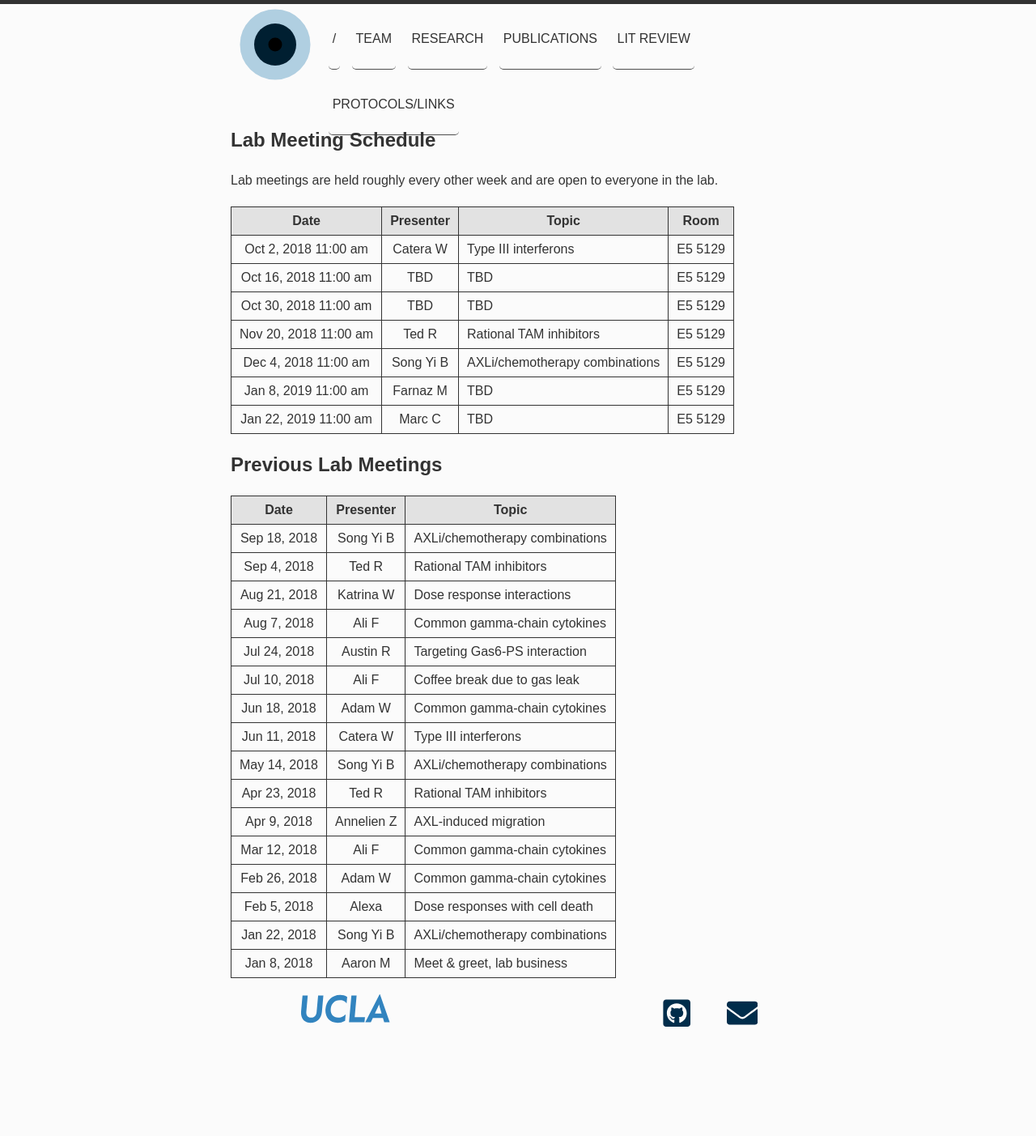
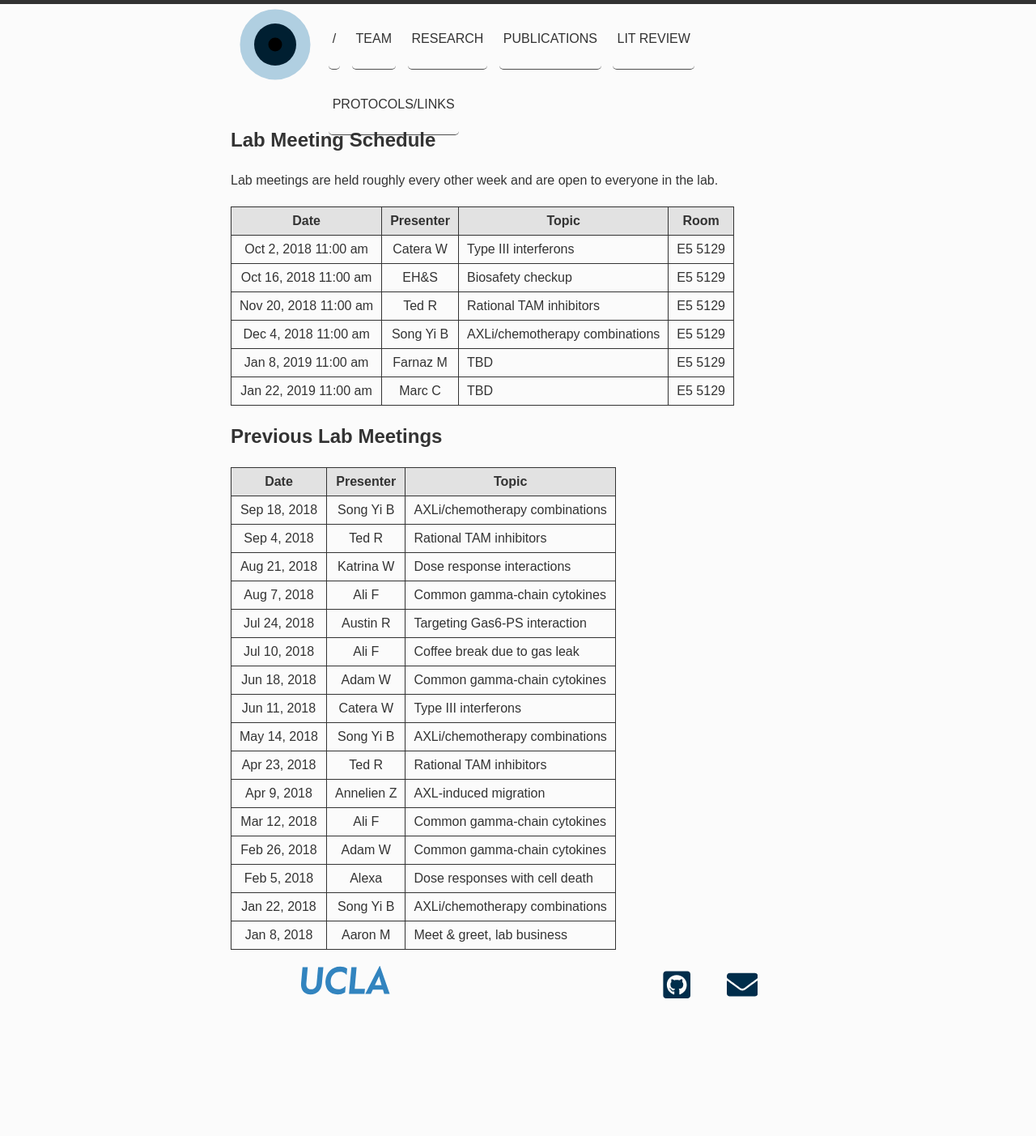
Before and after one commit to meyer-lab/asmlab.org, a Jekyll site: the page built from team/lab_meeting.md, in a window 1280 px wide. Shown: the whole page at 81% size. Built offline with Jekyll 4.4.1, drawn with Linux system fonts in a browser that asks for light colours; some web fonts are replaced; after the commit the page ends 1368 px from its top, so only the background shows below that.

Commit message:
Update meetings.yml

```diff
--- a/_data/meetings.yml
+++ b/_data/meetings.yml
@@ -84,15 +84,15 @@
   room: E5 5129
 
 - date: 2018-10-16 11:00:00
-  presenter: TBD
-  topic: TBD
+  presenter: EH&S
+  topic: Biosafety checkup
   room: E5 5129
 
-- date: 2018-10-30 11:00:00
-  presenter: TBD
-  topic: TBD
-  room: E5 5129
-
+#- date: 2018-10-30 11:00:00
+#  presenter: TBD
+#  topic: TBD
+#  room: E5 5129
+#
 - date: 2018-11-20 11:00:00
   presenter: Ted R
   topic: Rational TAM inhibitors
```
